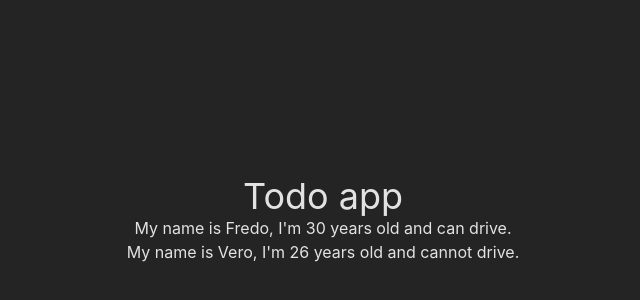
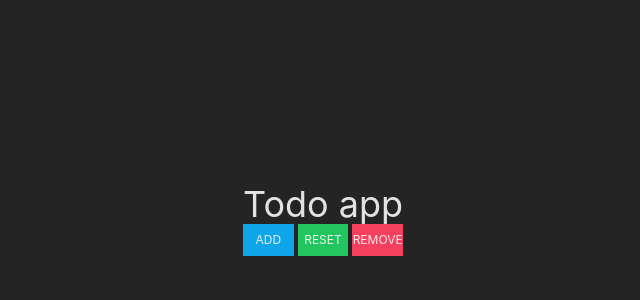
Before and after one commit to fredosanto/todo-app, a React (Vite) app: page / in a window 1280 px wide. Shown: the part 180-480 px from the top of the page, without its empty margins (317-957 px from the left). Built offline with nearby package versions, Linux system fonts and the light colour scheme.

Commit message:
feat: button components

```diff
--- a/src/App.tsx
+++ b/src/App.tsx
@@ -1,37 +1,15 @@
 // import { addSum } from "./providers";
+import { ResetButton, AddButton, RemoveButton } from "./components/Button";
 import "./App.css";
 
-class Person {
-  name: string;
-  age: number;
-  driversLicence: boolean;
-
-  constructor(n: string, a: number, d: boolean) {
-    this.name = n;
-    this.age = a;
-    this.driversLicence = d;
-  }
-
-  driversTest() {
-    return `My name is ${this.name}, I'm ${this.age} years old and ${
-      this.driversLicence ? "can" : "cannot"
-    } drive.`;
-  }
-}
-
 function App() {
-  const personOne = new Person("Fredo", 30, true);
-  const personTwo = new Person("Vero", 26, false);
-
-  console.log(personOne);
-  console.log(personTwo);
-
   return (
     <>
       <h1 className="text-4xl">Todo app</h1>
-      <div>
-        <p>{personOne.driversTest()}</p>
-        <p>{personTwo.driversTest()}</p>
+      <div className="flex justify-between gap-1">
+        <AddButton />
+        <ResetButton />
+        <RemoveButton />
       </div>
     </>
   );
--- /dev/null
+++ b/src/components/Button.tsx
@@ -0,0 +1,23 @@
+const AddButton = () => {
+  return (
+    <button className="bg-sky-500 py-2 w-full text-xs uppercase">Add</button>
+  );
+};
+
+const RemoveButton = () => {
+  return (
+    <button className="bg-rose-500 py-2 w-full text-xs uppercase">
+      Remove
+    </button>
+  );
+};
+
+const ResetButton = () => {
+  return (
+    <button className="bg-green-500 py-2 w-full text-xs uppercase">
+      Reset
+    </button>
+  );
+};
+
+export { ResetButton, AddButton, RemoveButton };
```
